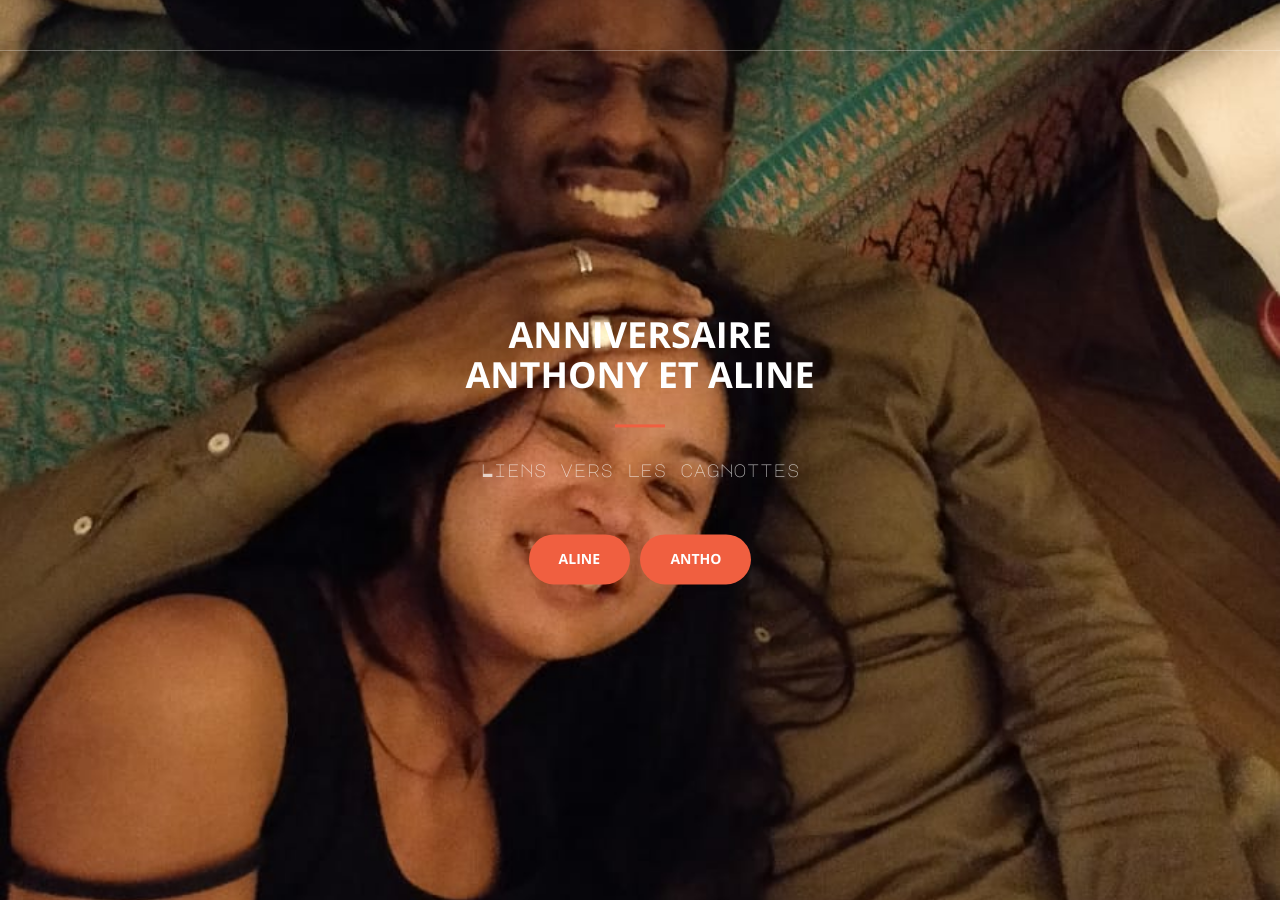
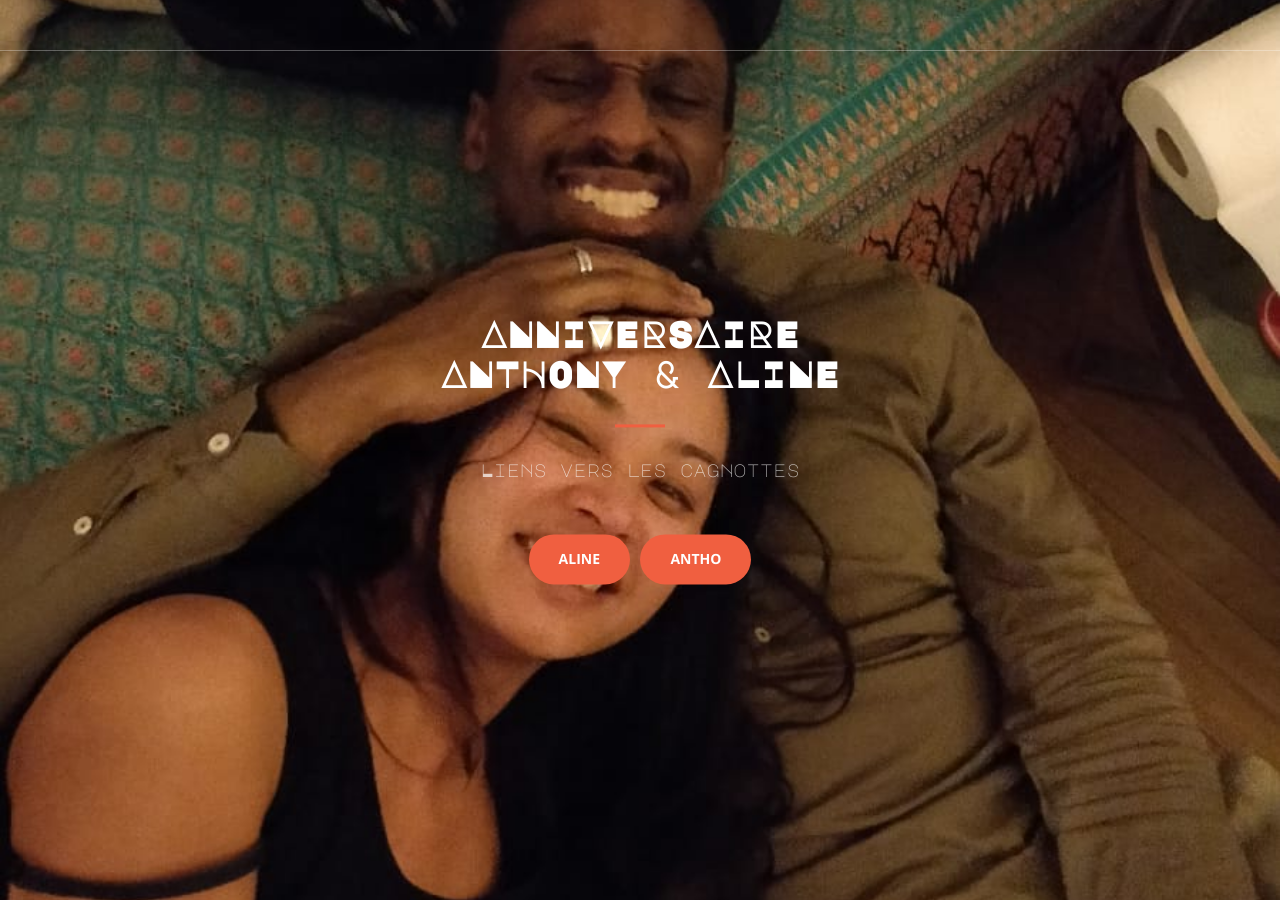
Before and after one commit to birthdayAandA/birthdayAandA.github.io, a Jekyll site: the page built from index.html, in a window 1280 px wide. Built offline with Jekyll 4.4.1, drawn with Linux system fonts in a browser that asks for light colours.

```diff
--- a/_includes/header.html
+++ b/_includes/header.html
@@ -1,8 +1,8 @@
 <header>
     <div class="header-content">
         <div style="font-family: 'Major Mono Display', monospace;" class="header-content-inner">
-            <h1>Anniversaire</h1>
-            <h1>Anthony et Aline</h1>
+            <h1 style="font-family:'Major Mono Display', monospace;">Anniversaire</h1>
+            <h1 style="font-family:'Major Mono Display', monospace;">Anthony &amp; Aline</h1>
             <hr>
             <p style="font-family:'Major Mono Display', monospace;">Liens vers les cagnottes</p>
             <a href="https://www.w3schools.com" class="btn btn-primary btn-xl page-scroll">Aline</a>
```
